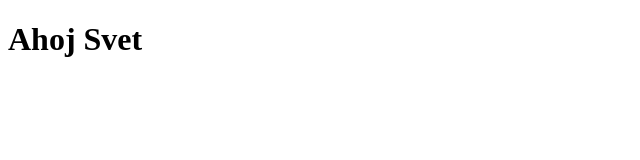
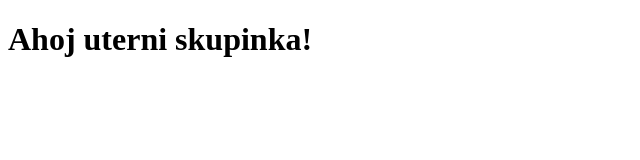
Before and after one commit to elijahmg/js-utery, a plain HTML site: page index.html in a window 1280 px wide. Shown: the whole page, without its empty margins (0-640 px from the left). Drawn offline with Linux system fonts and the light colour scheme.

Commit message:
change message

```diff
--- a/index.html
+++ b/index.html
@@ -7,7 +7,7 @@
 </head>
 <body>
 
-    <h1> Ahoj Svet</h1>
+    <h1> Ahoj uterni skupinka!</h1>
 
 </body>
 </html>
```
